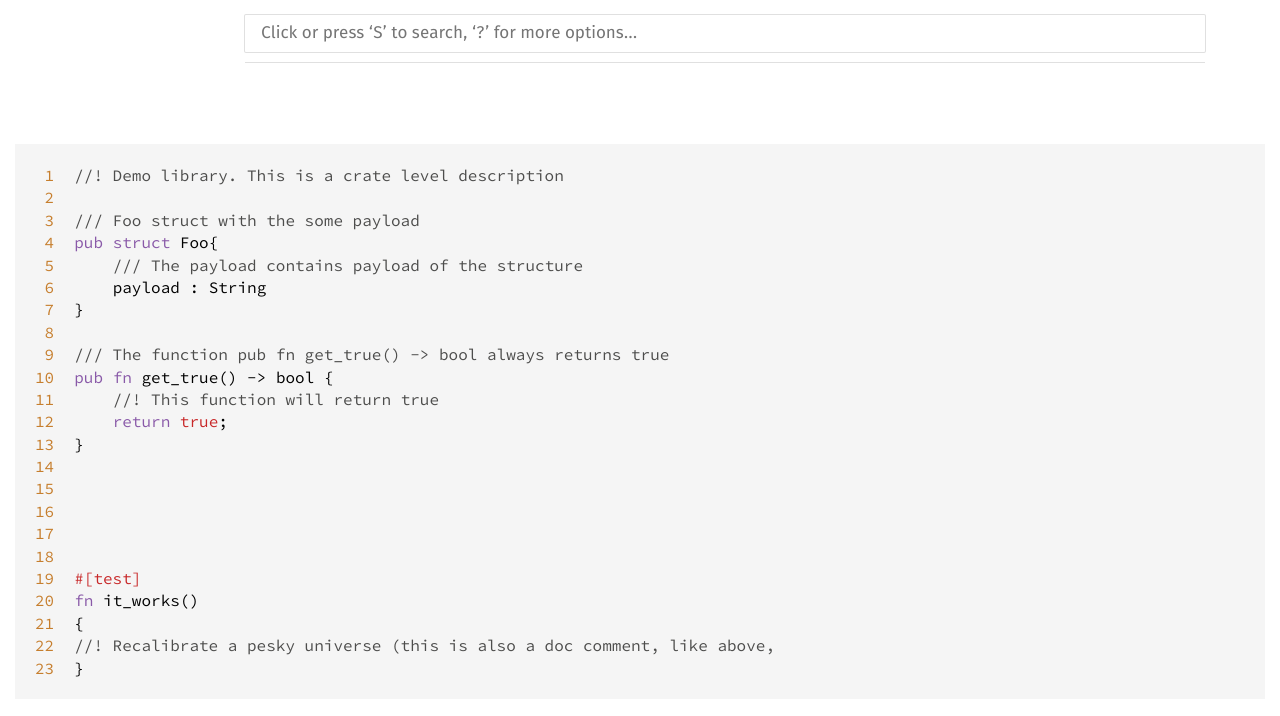
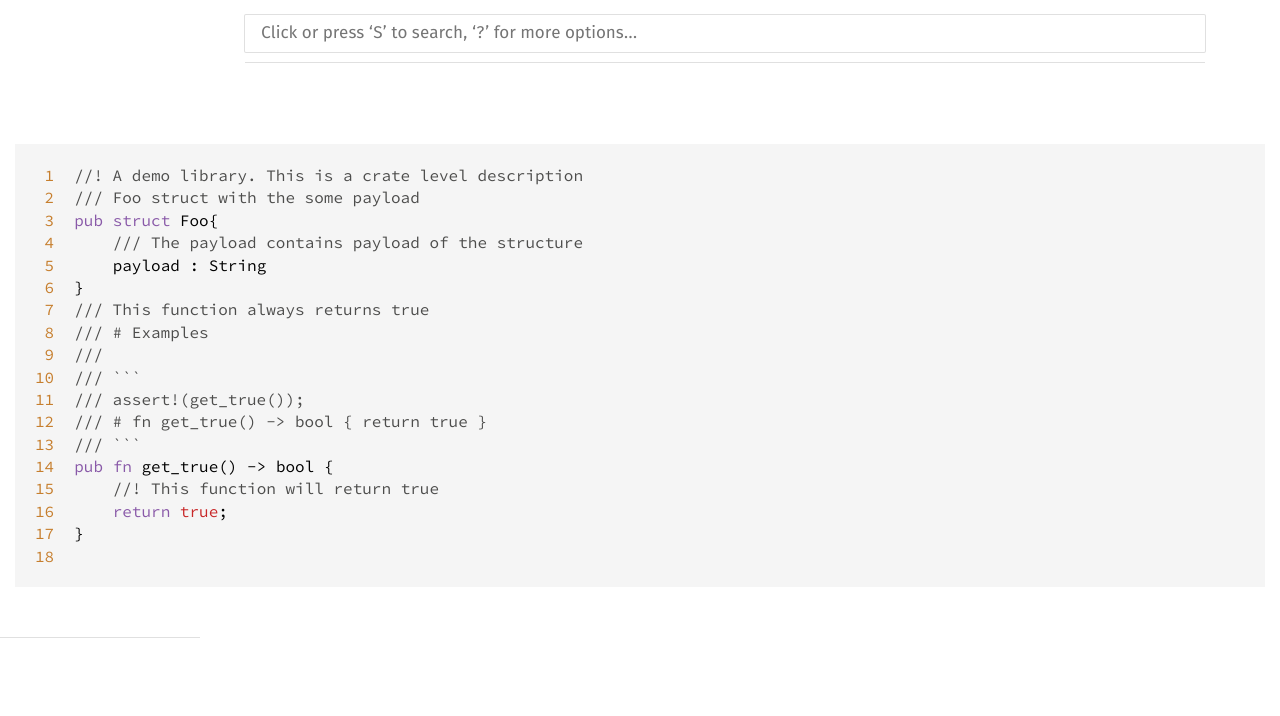
Before and after one commit to seb-odessa/seb-odessa.github.io, a plain HTML site: page demodoc/src/demodoc/lib.rs.html in a window 1280 px wide. Shown: the top 716 px of the page. Drawn offline with Linux system fonts and the light colour scheme.

Commit message:
Updates documentation from b76795c revision

````diff
--- a/demodoc/demodoc/sidebar-items.js
+++ b/demodoc/demodoc/sidebar-items.js
@@ -1 +1 @@
-initSidebarItems({"fn":[["get_true","The function pub fn get_true() -> bool always returns true This function will return true"]],"struct":[["Foo","Foo struct with the some payload"]]});
+initSidebarItems({"fn":[["get_true","This function always returns true # Examples"]],"struct":[["Foo","Foo struct with the some payload"]]});
--- a/demodoc/search-index.js
+++ b/demodoc/search-index.js
@@ -1,3 +1,3 @@
 var searchIndex = {};
-searchIndex['demodoc'] = {"items":[[0,"","demodoc","Demo library. This is a crate level description",null,null],[3,"Foo","","Foo struct with the some payload",null,null],[5,"get_true","","The function pub fn get_true() -> bool always returns true\nThis function will return true",null,{"inputs":[],"output":{"name":"bool"}}]],"paths":[]};
+searchIndex['demodoc'] = {"items":[[0,"","demodoc","A demo library. This is a crate level description",null,null],[3,"Foo","","Foo struct with the some payload",null,null],[5,"get_true","","This function always returns true\n# Examples",null,{"inputs":[],"output":{"name":"bool"}}]],"paths":[]};
 initSearch(searchIndex);
--- a/demodoc/src/demodoc/lib.rs.html
+++ b/demodoc/src/demodoc/lib.rs.html
@@ -4,7 +4,7 @@
     <meta charset="utf-8">
     <meta name="viewport" content="width=device-width, initial-scale=1.0">
     <meta name="generator" content="rustdoc">
-    <meta name="description" content="Source to the Rust file `src/lib.rs`.">
+    <meta name="description" content="Source to the Rust file `lib.rs`.">
     <meta name="keywords" content="rust, rustlang, rust-lang">
 
     <title>lib.rs.html -- source</title>
@@ -59,35 +59,25 @@
 <span id="16">16</span>
 <span id="17">17</span>
 <span id="18">18</span>
-<span id="19">19</span>
-<span id="20">20</span>
-<span id="21">21</span>
-<span id="22">22</span>
-<span id="23">23</span>
 </pre><pre class='rust '>
-<span class='doccomment'>//! Demo library. This is a crate level description</span>
-
+<span class='doccomment'>//! A demo library. This is a crate level description</span>
 <span class='doccomment'>/// Foo struct with the some payload</span>
 <span class='kw'>pub</span> <span class='kw'>struct</span> <span class='ident'>Foo</span>{
     <span class='doccomment'>/// The payload contains payload of the structure</span>
     <span class='ident'>payload</span> : <span class='ident'>String</span>
 }
-
-<span class='doccomment'>/// The function pub fn get_true() -&gt; bool always returns true</span>
+<span class='doccomment'>/// This function always returns true</span>
+<span class='doccomment'>/// # Examples</span>
+<span class='doccomment'>///</span>
+<span class='doccomment'>/// ```</span>
+<span class='doccomment'>/// assert!(get_true());</span>
+<span class='doccomment'>/// # fn get_true() -&gt; bool { return true }</span>
+<span class='doccomment'>/// ```</span>
 <span class='kw'>pub</span> <span class='kw'>fn</span> <span class='ident'>get_true</span>() <span class='op'>-&gt;</span> <span class='ident'>bool</span> {
     <span class='doccomment'>//! This function will return true</span>
     <span class='kw'>return</span> <span class='boolval'>true</span>;
 }
 
-
-
-
-
-<span class='attribute'>#[<span class='ident'>test</span>]</span>
-<span class='kw'>fn</span> <span class='ident'>it_works</span>()
-{
-<span class='doccomment'>//! Recalibrate a pesky universe (this is also a doc comment, like above,</span>
-}
 </pre>
 </section>
     <section id='search' class="content hidden"></section>
````
Also changed, not shown: demodoc/demodoc/fn.get_true.html (+7 -3 lines), demodoc/demodoc/index.html (+4 -4 lines), demodoc/demodoc/struct.Foo.html (+1 -1 lines).
